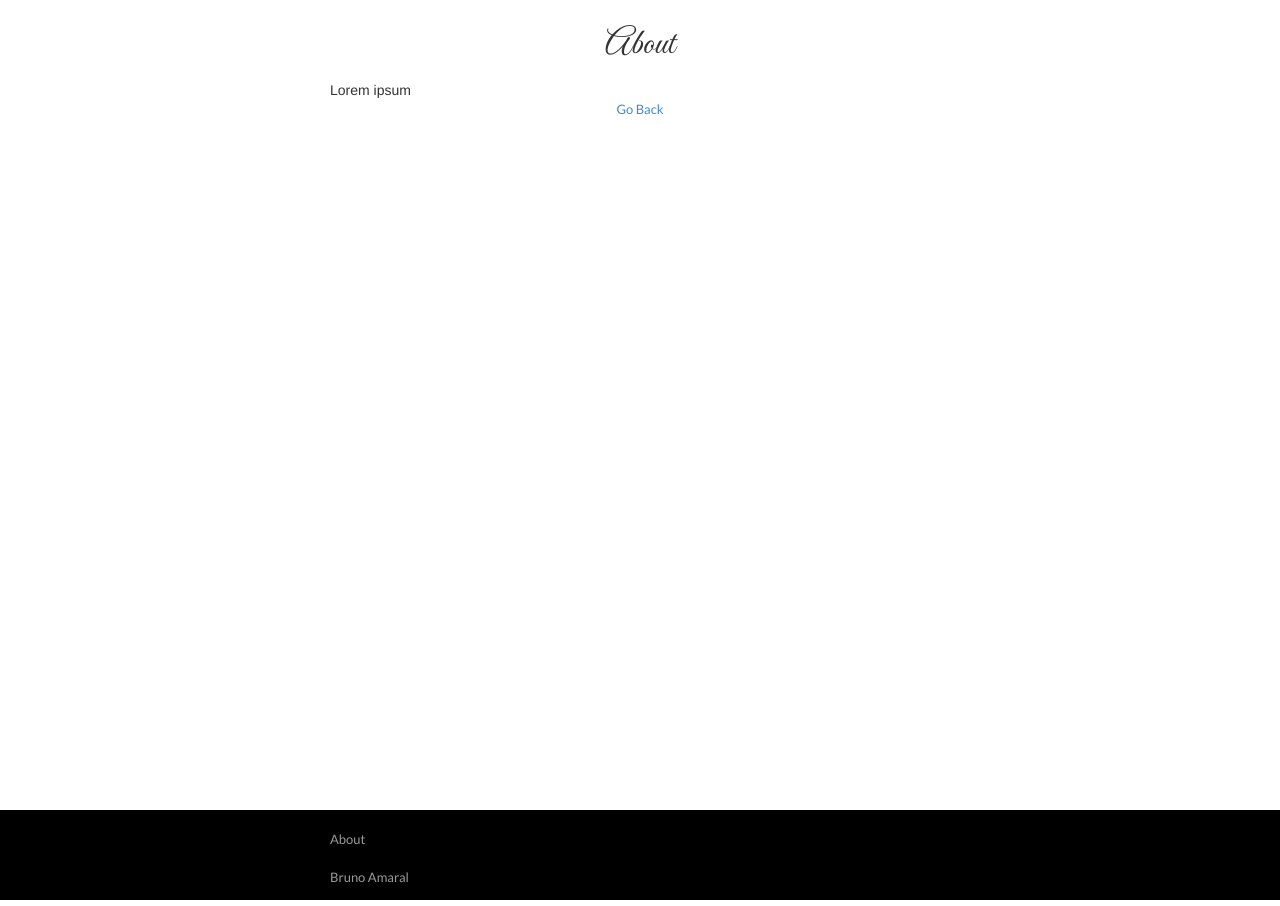
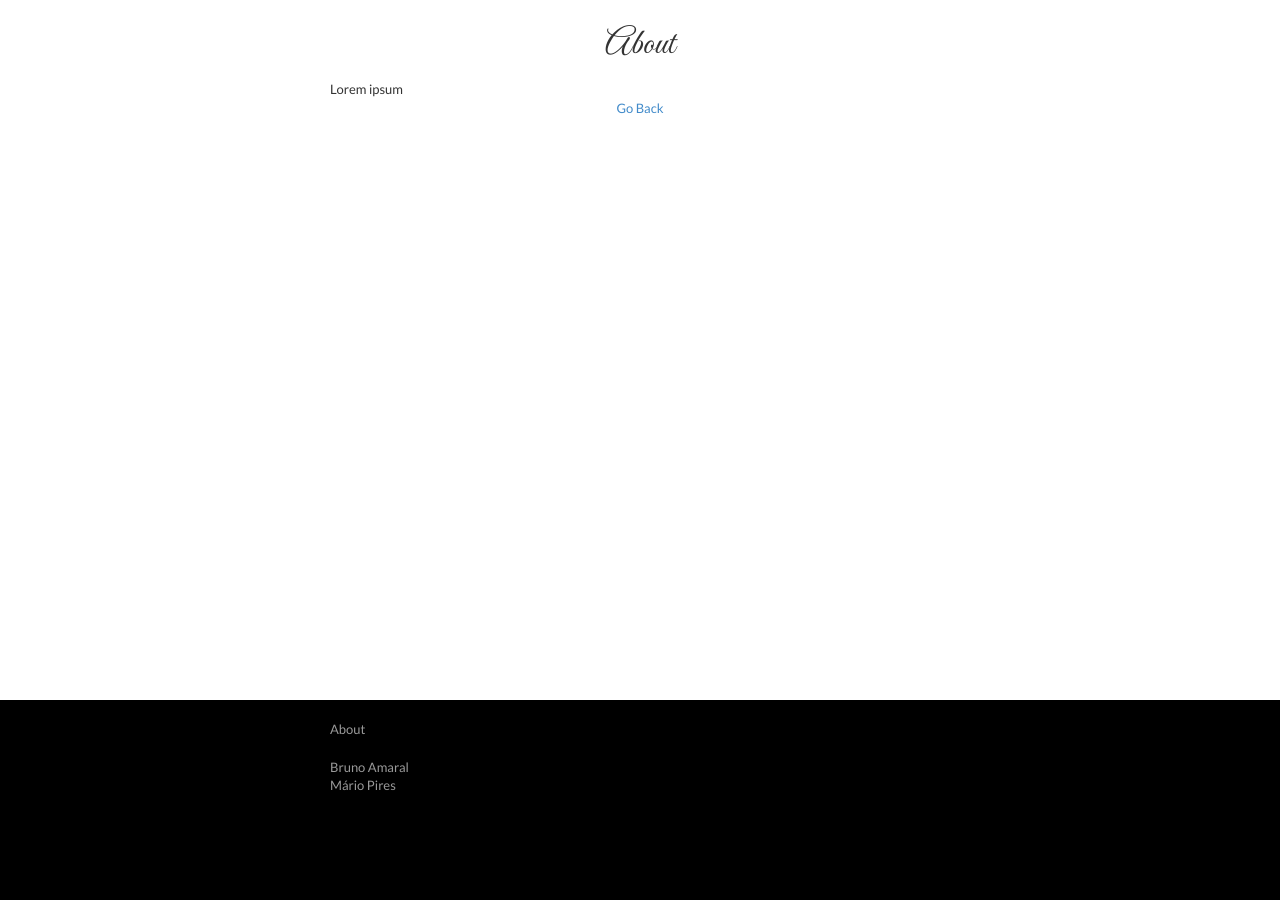
Before and after one commit to brunoamaral/christmas2013, a Jekyll site: the page built from about.html, in a window 1280 px wide. Built offline with Jekyll 4.4.1, drawn with Linux system fonts in a browser that asks for light colours.

Commit message:
a chamar os ajudantes do pai natal

```diff
--- a/_includes/footer.html
+++ b/_includes/footer.html
@@ -1,8 +1,15 @@
     <div id="footer">
       <div class="container">
         <div class="col-md-6">
-          <p class="text-muted"><a href="{{ site.baseurl}}/about.html">About</a></p>
-          <p class="text-muted"><a href="http://www.brunoamaral.eu">Bruno Amaral</a></p>
+          <ul class="text-muted">
+            <li><a href="{{ site.baseurl}}/about.html">About</a></li>
+          </ul>
+
+          <ul class="text-muted">
+            <li><a href="http://www.brunoamaral.eu">Bruno Amaral</a></li>
+            <li><a href="http://www.retorta.net">Mário Pires</a></li>
+          </ul>
+
         </div>
       </div>
     </div>
--- a/_posts/2013-12-22-welcome-to-jekyll.markdown
+++ b/_posts/2013-12-22-welcome-to-jekyll.markdown
@@ -23,4 +23,6 @@ Check out the [Jekyll docs][jekyll] for more info on how to get the most out of
 [jekyll-gh]: https://github.com/mojombo/jekyll
 [jekyll]:    http://jekyllrb.com
 
+<div class="videowrapper">
 <iframe width="560" height="315" src="http://www.youtube.com/embed/_NrDXBEDHMQ" frameborder="0" > </iframe>
+</div>
--- a/assets/css/style.css
+++ b/assets/css/style.css
@@ -12,14 +12,14 @@ body {
   min-height: 100%;
   height: auto;
   /* Negative indent footer by its height */
-  margin: 0 auto -90px;
+  margin: 0 auto -200px;
   /* Pad bottom by footer height */
-  padding: 0 0 90px;
+  padding: 0 0 200px;
 }
 
 /* Set the fixed height of the footer here */
 #footer {
-  height: 90px;
+  height: 200px;
   background-color: #000;
 }
 
@@ -38,7 +38,7 @@ body {
 }
 
 /* Fonts */
-body p{
+body, body p{
 font-family: 'Lato', sans-serif;
 font-style: normal;
 font-weight: 400;
@@ -63,8 +63,13 @@ word-spacing: 0em;
 line-height: 1.4;
 }
 
-#footer p a {
+#footer p a, #footer a {
 	  color: #999999;
+}
+
+#footer ul.text-muted, #footer li{
+  list-style-type: none;
+  padding-left: 0;
 }
 
 /**/
@@ -77,3 +82,22 @@ line-height: 1.4;
 }
 
 /**/
+
+/* youtube */
+.videowrapper {
+    float: none;
+    clear: both;
+    width: 100%;
+    position: relative;
+    padding-bottom: 56.25%;
+    padding-top: 25px;
+    height: 0;
+}
+.videowrapper iframe {
+    position: absolute;
+    top: 0;
+    left: 0;
+    width: 100%;
+    height: 100%;
+}
+/**/
```
